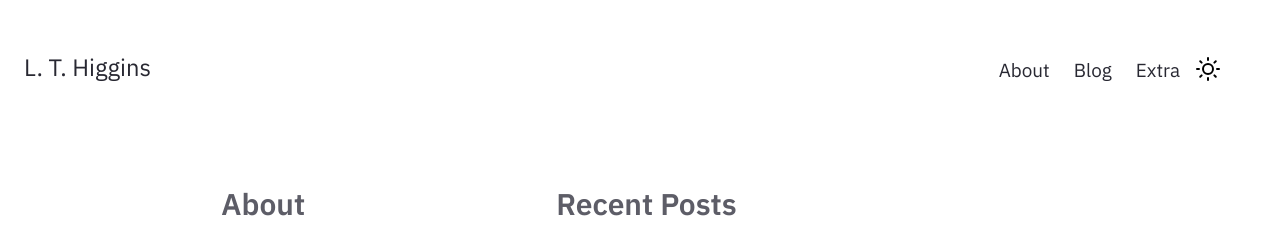
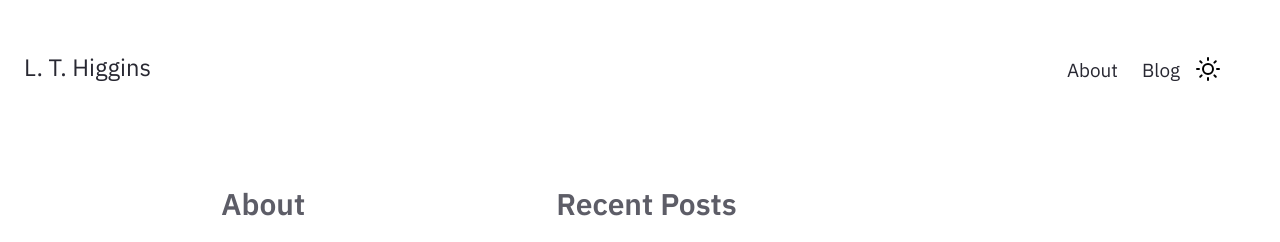
Before and after one commit to Luke-T-Higgins/blog, a Jekyll site: the page built from pages/index.md, in a window 1280 px wide. Shown: the top 242 px of the page. Built offline with Jekyll 4.4.1, drawn with Linux system fonts in a browser that asks for light colours.

Commit message:
Update Nav.html

```diff
--- a/_includes/Nav.html
+++ b/_includes/Nav.html
@@ -58,9 +58,6 @@
         <a href="../post/how-to" class="navbar-item">
           Blog
         </a>
-        <a href="" target="_blank" class="navbar-item">
-          Extra
-        </a>
       </div>
       <div class="navbar-end is-hidden-mobile" onclick="modeSwitcher()" >
         <div class="navbar-item">
```
